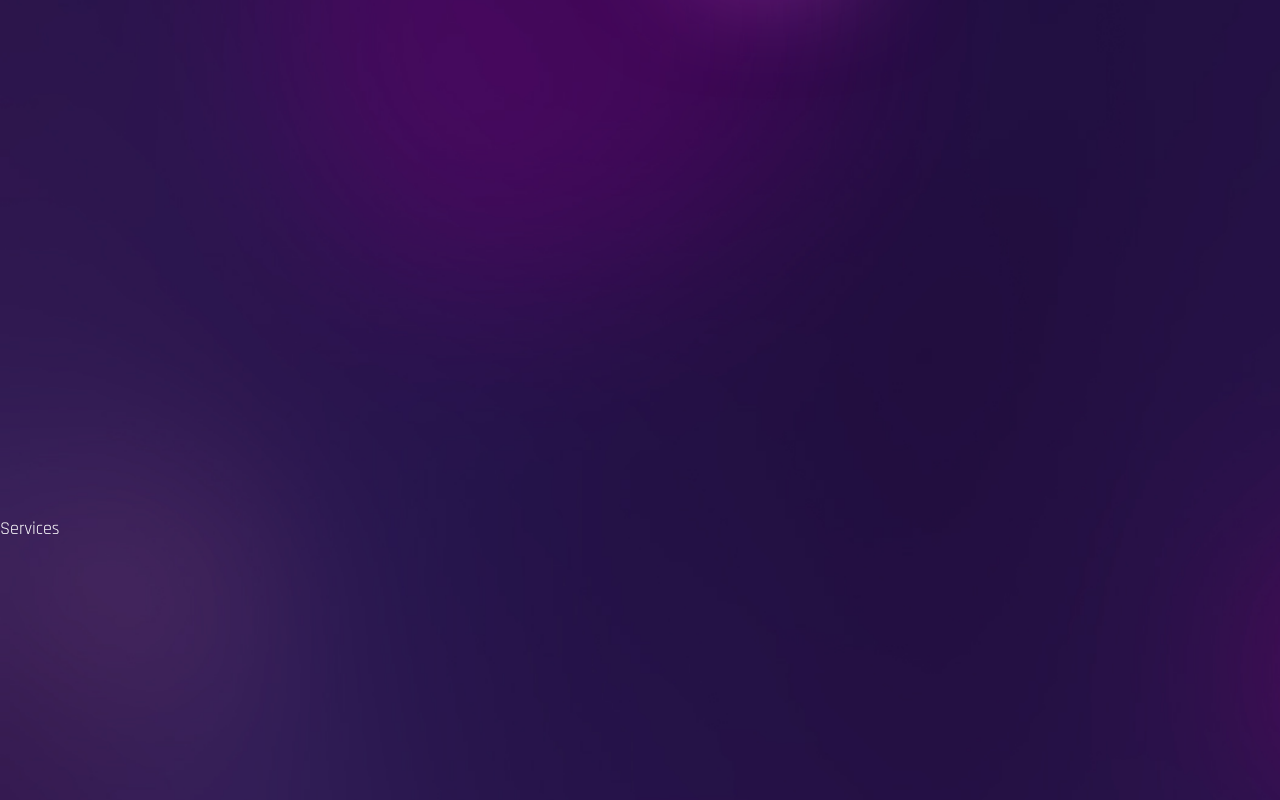
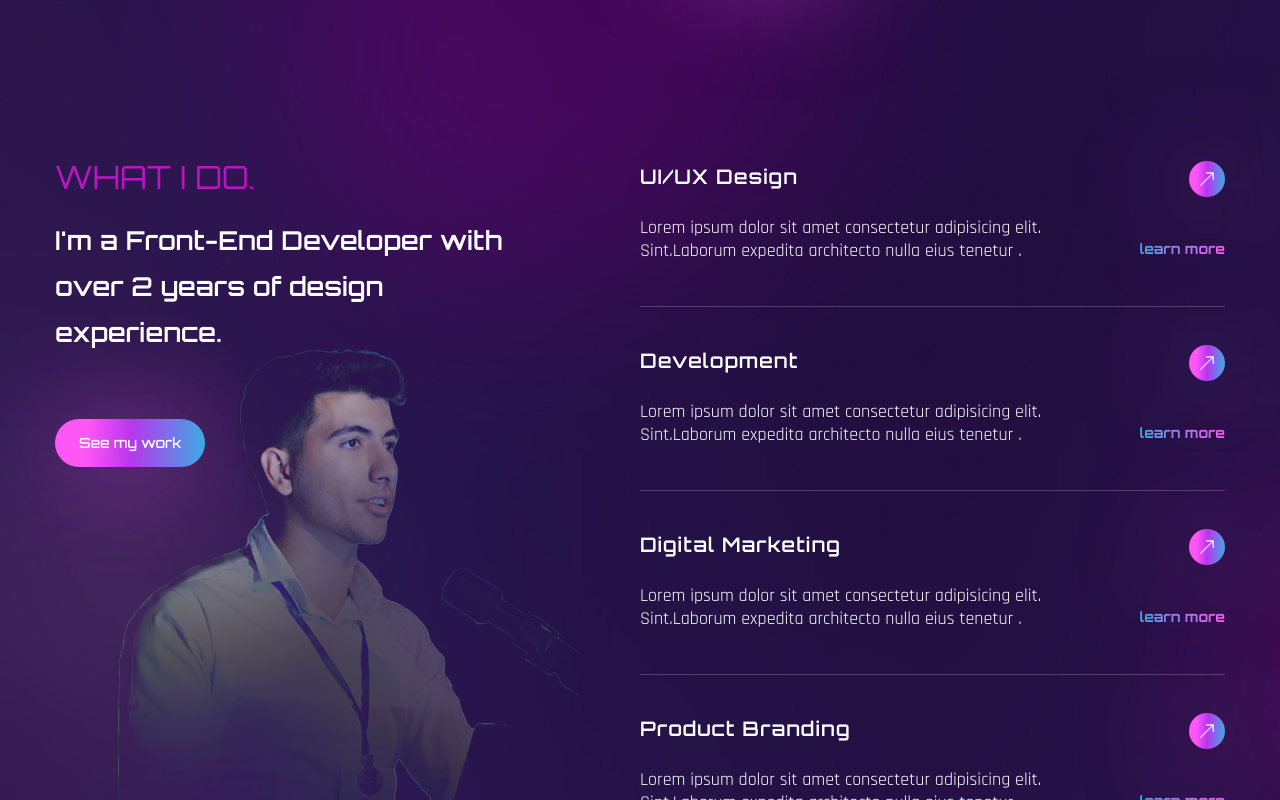
Before and after one commit to mohammadpirian/portfolio, a React (Create React App) app: page / in a window 1280 px wide. Shown: the part 1500-2300 px from the top of the page. Built offline with nearby package versions, Linux system fonts and the light colour scheme; grey boxes are pictures that could not be loaded; a web font is replaced by a local one.

Commit message:
add services component & change img banner

```diff
--- a/src/components/Banner.jsx
+++ b/src/components/Banner.jsx
@@ -1,7 +1,7 @@
 import React from "react";
 // import Image from "../assets/avatar.svg";
 // import Image from "../assets/me3.png";
-import Image from "../assets/me4.png";
+import Image from "../assets/me2.png";
 import { FaGithub, FaYoutube, FaDribbble } from "react-icons/fa";
 import { TypeAnimation } from "react-type-animation";
 import { motion } from "framer-motion";
--- a/src/components/Services.jsx
+++ b/src/components/Services.jsx
@@ -1,10 +1,93 @@
 import React from "react";
+import { BsArrowUpRight } from "react-icons/bs";
+import { motion } from "framer-motion";
+import { fadeIn } from "../variants";
+
+const services = [
+  {
+    name: "UI/UX Design",
+    description:
+      "Lorem ipsum dolor sit amet consectetur adipisicing elit. Sint.Laborum expedita architecto nulla eius tenetur .",
+    link: "learn more",
+  },
+  {
+    name: "Development",
+    description:
+      "Lorem ipsum dolor sit amet consectetur adipisicing elit. Sint.Laborum expedita architecto nulla eius tenetur .",
+    link: "learn more",
+  },
+  {
+    name: "Digital Marketing",
+    description:
+      "Lorem ipsum dolor sit amet consectetur adipisicing elit. Sint.Laborum expedita architecto nulla eius tenetur .",
+    link: "learn more",
+  },
+  {
+    name: "Product Branding",
+    description:
+      "Lorem ipsum dolor sit amet consectetur adipisicing elit. Sint.Laborum expedita architecto nulla eius tenetur .",
+    link: "learn more",
+  },
+];
 
 const Services = () => {
   return (
-    <div className="section" id="services">
-      Services
-    </div>
+    <section className="section" id="services">
+      <div className="container mx-auto">
+        <div className="flex flex-col lg:flex-row">
+          <motion.div
+            variants={fadeIn("right", 0.3)}
+            initial="hidden"
+            whileInView={"show"}
+            viewport={{ once: false, amount: 0.3 }}
+            className="flex-1 lg:bg-services lg:bg-bottom bg-no-repeat mix-blend-lighten mb-12 lg:mb-0"
+          >
+            <h2 className="h2 text-accent mb-6">What I Do.</h2>
+            <h3 className="h3 max-w-[455px] mb-16">
+              I'm a Front-End Developer with over 2 years of design experience.
+            </h3>
+            <button className="btn btn-sm">See my work</button>
+          </motion.div>
+          <motion.div
+            variants={fadeIn("left", 0.3)}
+            initial="hidden"
+            whileInView={"show"}
+            viewport={{ once: false, amount: 0.3 }}
+            className="flex-1"
+          >
+            {services.map((service, index) => {
+              const { name, description, link } = service;
+              return (
+                <div
+                  className="border-b border-white/20 h-[146px] mb-[38px] flex"
+                  key={index}
+                >
+                  <div className="max-w-[476px]">
+                    <h4 className="text-[20px] tracking-wider font-primary font-semibold mb-6">
+                      {name}
+                    </h4>
+                    <p className="font-secondary leading-tight">
+                      {description}
+                    </p>
+                  </div>
+                  <div className="flex flex-col flex-1 items-end">
+                    <a
+                      className="btn w-9 h-9 mb-[42px] flex justify-center items-center"
+                      href="#"
+                    >
+                      <BsArrowUpRight />
+                    </a>
+                    <a className="text-gradient text-sm" href="#">
+                      {link}
+                    </a>
+                  </div>
+                </div>
+              );
+            })}
+          </motion.div>
+        </div>
+      </div>
+    </section>
   );
 };
 
--- a/tailwind.config.js
+++ b/tailwind.config.js
@@ -25,7 +25,7 @@ module.exports = {
       backgroundImage: {
         site: "url('./assets/site-bg.jpg')",
         about: "url('./assets/about2.png')",
-        services: "url('./assets/services.png')",
+        services: "url('./assets/services2.png')",
       },
     },
   },
```
Also changed, not shown: src/assets/me2.png, src/assets/services2.png (added).
